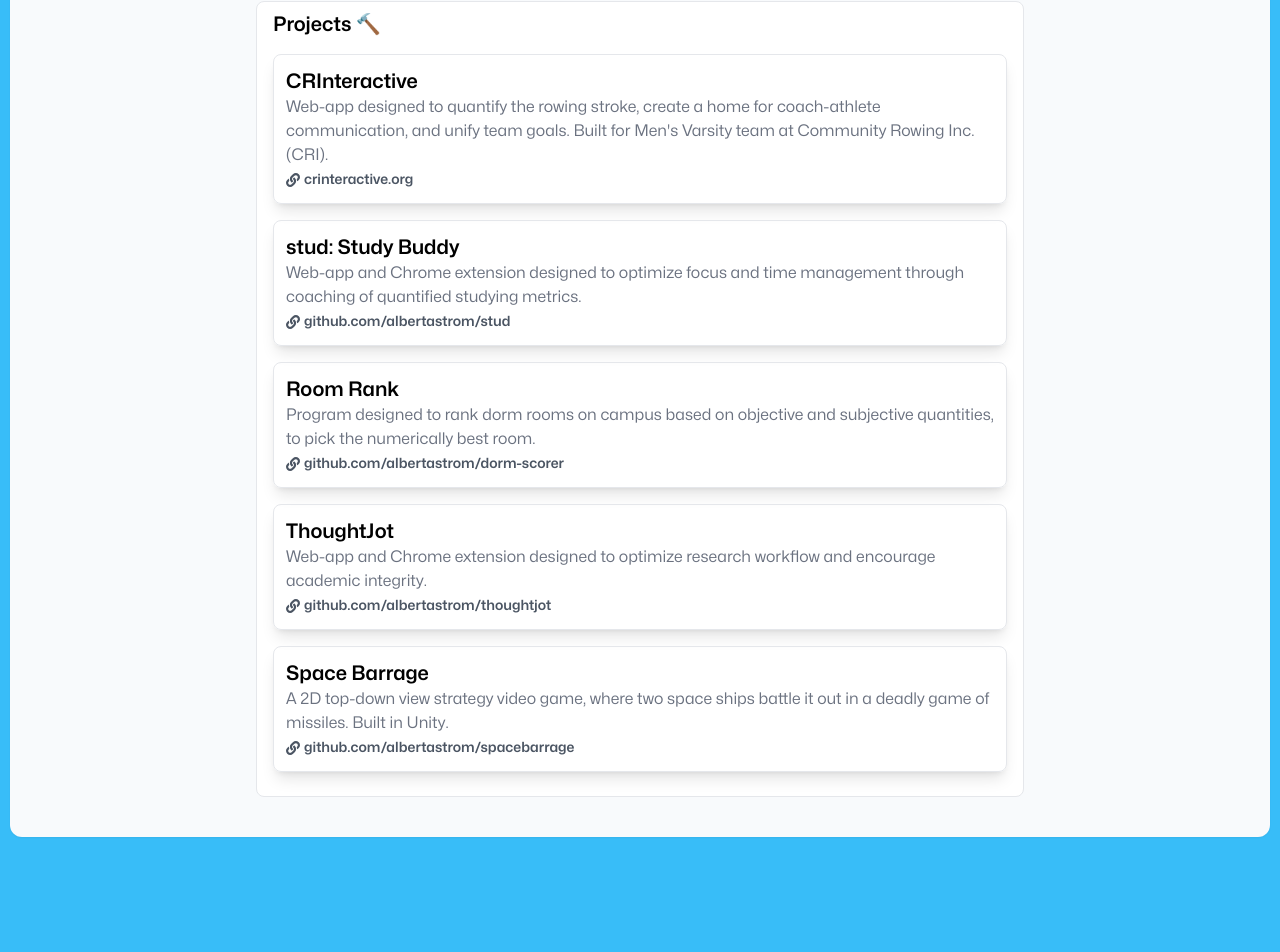
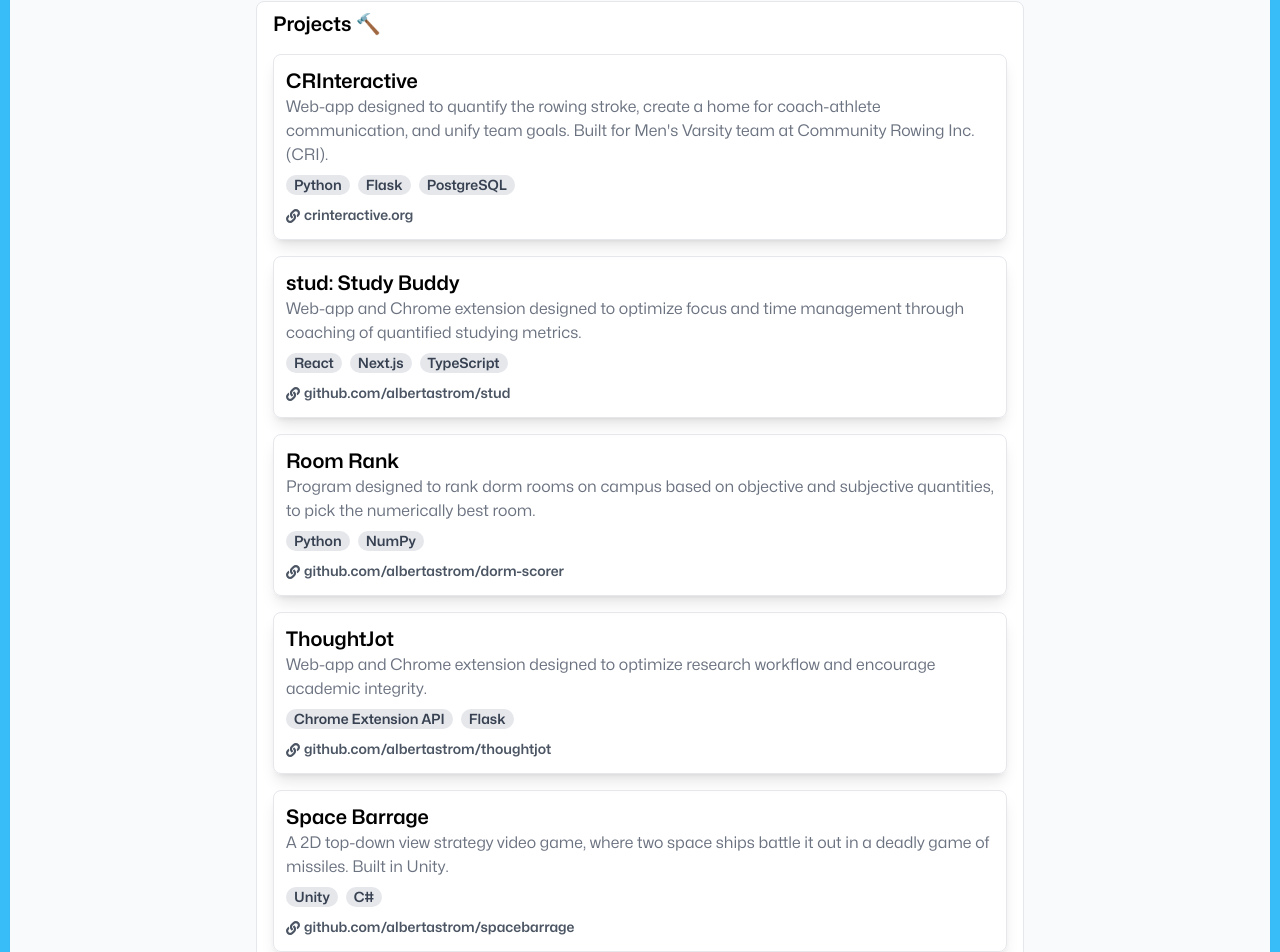
Before and after one commit to albertastrom/albertastrom.com, a Next.js app: page / in a window 1280 px wide. Shown: the part 532-1484 px from the top of the page. Before the commit the page ends 1379 px from the top, so only its background shows below. Built offline with nearby package versions, Linux system fonts and the light colour scheme.

Commit message:
bubbles with technologies! padding could be nice

```diff
--- a/components/content/project.tsx
+++ b/components/content/project.tsx
@@ -8,15 +8,21 @@ interface ProjectProps {
     link: string;
     linkTitle: string;
     imageUrl: string;
+    technologies: string[];
 }
 
-const Project: React.FC<ProjectProps> = ({ title, description, link, linkTitle, imageUrl }) => {
+const Project: React.FC<ProjectProps> = ({ title, description, link, linkTitle, imageUrl, technologies = [] }) => {
   return (
 
     <div className="mb-4 py-1 px-2 rounded-lg border border-gray-200 shadow-lg flex justify-between">
         <div className='px-1 py-2'>
             <p className='font-semibold text-xl'>{title}</p>
             <p className='text-md text-gray-500'>{description}</p>
+            <div className='flex flex-wrap '>
+              {technologies.map((tech, index) => (
+                <span key={index} className="inline-block bg-gray-200 rounded-full px-2 text-sm font-semibold text-gray-700 mr-2 mb-2 mt-2">{tech}</span>
+              ))}
+            </div>
             <a href={link} target="_blank" className="inline-block font-semibold text-gray-600 text-sm"><FaLink className="inline-block text-gray-600 text-sm mr-1"/>{linkTitle}</a>
         </div>
         {/* <div>
--- a/components/content/projects.tsx
+++ b/components/content/projects.tsx
@@ -5,15 +5,15 @@ const Projects = () => {
   return (
     <div className="mt-8 px-4 py-2 rounded-lg bg-white border border-gray-200 mb-6">
         <h2 className="text-xl font-semibold mb-4">Projects 🔨</h2>
-        <Project title="CRInteractive" description="Web-app designed to quantify the rowing stroke, create a home for coach-athlete communication, and unify team goals. Built for Men's Varsity team at Community Rowing Inc. (CRI)." link="https://www.crinteractive.org" linkTitle="crinteractive.org" imageUrl="https://www.uncovercolorado.com/wp-content/uploads/2013/12/Aspen-Highlands-Bowl-Hike-800x400.jpg"/>
+        <Project title="CRInteractive" description="Web-app designed to quantify the rowing stroke, create a home for coach-athlete communication, and unify team goals. Built for Men's Varsity team at Community Rowing Inc. (CRI)." link="https://www.crinteractive.org" linkTitle="crinteractive.org" imageUrl="https://www.uncovercolorado.com/wp-content/uploads/2013/12/Aspen-Highlands-Bowl-Hike-800x400.jpg" technologies={["Python", "Flask", "PostgreSQL"]}/>
 
-        <Project title="stud: Study Buddy" description="Web-app and Chrome extension designed to optimize focus and time management through coaching of quantified studying metrics." link="https://github.com/albertastrom/stud" linkTitle="github.com/albertastrom/stud" imageUrl="https://www.uncovercolorado.com/wp-content/uploads/2013/12/Aspen-Highlands-Bowl-Hike-800x400.jpg"/>
+        <Project title="stud: Study Buddy" description="Web-app and Chrome extension designed to optimize focus and time management through coaching of quantified studying metrics." link="https://github.com/albertastrom/stud" linkTitle="github.com/albertastrom/stud" imageUrl="https://www.uncovercolorado.com/wp-content/uploads/2013/12/Aspen-Highlands-Bowl-Hike-800x400.jpg"technologies={["React", "Next.js", "TypeScript"]}/>
 
-        <Project title="Room Rank" description="Program designed to rank dorm rooms on campus based on objective and subjective quantities, to pick the numerically best room." link="https://github.com/albertastrom/dorm-scorer" linkTitle="github.com/albertastrom/dorm-scorer" imageUrl="https://www.uncovercolorado.com/wp-content/uploads/2013/12/Aspen-Highlands-Bowl-Hike-800x400.jpg"/>
+        <Project title="Room Rank" description="Program designed to rank dorm rooms on campus based on objective and subjective quantities, to pick the numerically best room." link="https://github.com/albertastrom/dorm-scorer" linkTitle="github.com/albertastrom/dorm-scorer" imageUrl="https://www.uncovercolorado.com/wp-content/uploads/2013/12/Aspen-Highlands-Bowl-Hike-800x400.jpg"technologies={["Python", "NumPy"]}/>
 
-        <Project title="ThoughtJot" description="Web-app and Chrome extension designed to optimize research workflow and encourage academic integrity." link="https://github.com/albertastrom/thoughtjot" linkTitle="github.com/albertastrom/thoughtjot" imageUrl="https://www.uncovercolorado.com/wp-content/uploads/2013/12/Aspen-Highlands-Bowl-Hike-800x400.jpg"/>
+        <Project title="ThoughtJot" description="Web-app and Chrome extension designed to optimize research workflow and encourage academic integrity." link="https://github.com/albertastrom/thoughtjot" linkTitle="github.com/albertastrom/thoughtjot" imageUrl="https://www.uncovercolorado.com/wp-content/uploads/2013/12/Aspen-Highlands-Bowl-Hike-800x400.jpg" technologies={["Chrome Extension API", "Flask"]} />
 
-        <Project title="Space Barrage" description="A 2D top-down view strategy video game, where two space ships battle it out in a deadly game of missiles. Built in Unity." link="https://github.com/albertastrom/spacebarrage" linkTitle="github.com/albertastrom/spacebarrage" imageUrl="https://www.uncovercolorado.com/wp-content/uploads/2013/12/Aspen-Highlands-Bowl-Hike-800x400.jpg"/>
+        <Project title="Space Barrage" description="A 2D top-down view strategy video game, where two space ships battle it out in a deadly game of missiles. Built in Unity." link="https://github.com/albertastrom/spacebarrage" linkTitle="github.com/albertastrom/spacebarrage" imageUrl="https://www.uncovercolorado.com/wp-content/uploads/2013/12/Aspen-Highlands-Bowl-Hike-800x400.jpg" technologies={["Unity", "C#"]}/>
 
 
 
```
